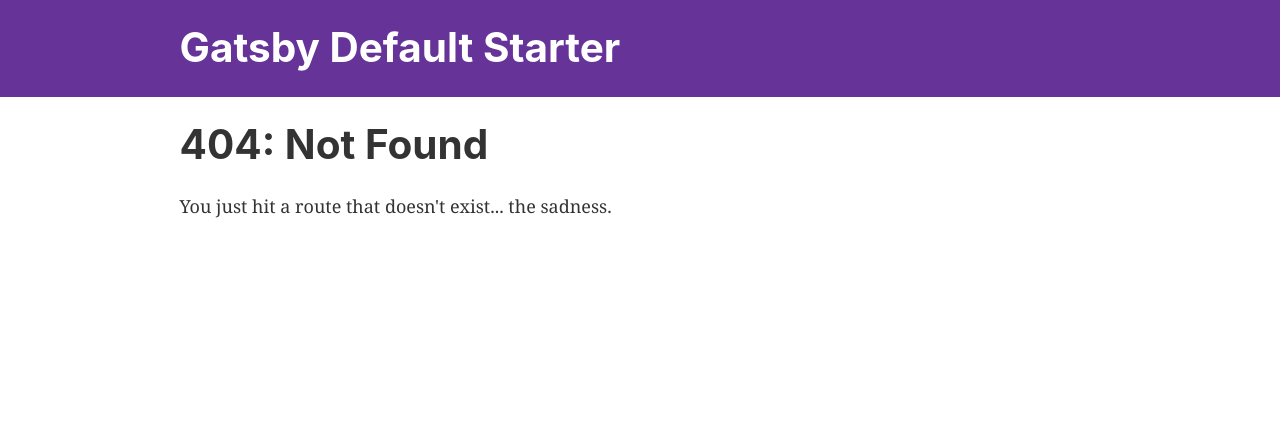
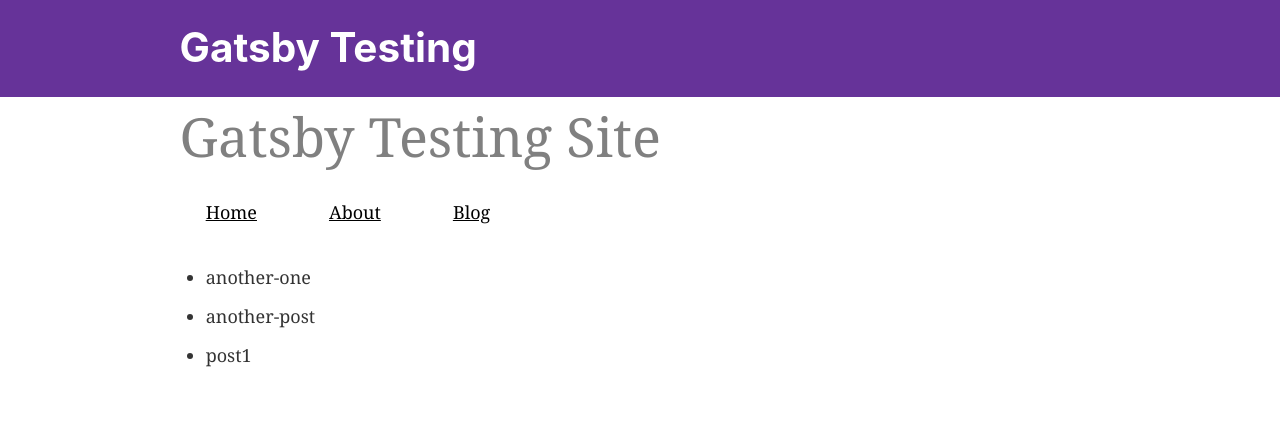
Before and after one commit to adityanagar10/gatbsy-testing, a Gatsby site: page /blog in a window 1280 px wide. Before the commit this address had no page. Built offline with nearby package versions, Linux system fonts and the light colour scheme; Gatsby itself is replaced by a stand-in of ours.

Commit message:
Blogs pages and blogs mdx added

```diff
--- a/gatsby-config.js
+++ b/gatsby-config.js
@@ -1,6 +1,6 @@
 module.exports = {
   siteMetadata: {
-    title: `Gatsby Default Starter`,
+    title: `Gatsby Testing`,
     description: `Kick off your next, great Gatsby project with this default starter. This barebones starter ships with the main Gatsby configuration files you might need.`,
     author: `@gatsbyjs`,
     siteUrl: `https://gatsbystarterdefaultsource.gatsbyjs.io/`,
@@ -9,11 +9,11 @@
     `gatsby-plugin-react-helmet`,
     `gatsby-plugin-image`,
     {
-      resolve: `gatsby-source-filesystem`,
+      resolve: "gatsby-source-filesystem",
       options: {
-        name: `images`,
-        path: `${__dirname}/src/images`,
-      },
+        name: `blog`,
+        path: `${__dirname}/blogs`,
+      }
     },
     `gatsby-transformer-sharp`,
     `gatsby-plugin-sharp`,
--- a/src/components/layout.css
+++ b/src/components/layout.css
@@ -5,6 +5,24 @@
   box-sizing: border-box;
   overflow-y: scroll;
 }
+
+.navLinks{
+  color: #000;
+  list-style: none;
+  display: flex;
+  padding-top: 2rem;
+}
+
+.layoutTitle{
+    color:grey;
+    font-size: 3rem;
+
+}
+.navLinkItem{
+  color: #000;
+  padding-right: 2rem;
+}
+
 body {
   margin: 0;
   -webkit-font-smoothing: antialiased;
--- a/src/components/layout.js
+++ b/src/components/layout.js
@@ -7,7 +7,7 @@
 
 import * as React from "react"
 import PropTypes from "prop-types"
-import { useStaticQuery, graphql } from "gatsby"
+import {Link, useStaticQuery, graphql } from "gatsby"
 
 import Header from "./header"
 import "./layout.css"
@@ -26,6 +26,7 @@
   return (
     <>
       <Header siteTitle={data.site.siteMetadata?.title || `Title`} />
+
       <div
         style={{
           margin: `0 auto`,
@@ -33,6 +34,26 @@
           padding: `0 1.0875rem 1.45rem`,
         }}
       >
+       <span className="layoutTitle">Gatsby Testing Site</span>
+      <nav>
+        <ul className="navLinks">
+          <li className="navLinkItem">
+            <Link to="/" className="navLinkItem">
+              Home
+            </Link>
+          </li>
+          <li className="navLinkItem">
+            <Link to="/about" className="navLinkItem">
+              About
+            </Link>
+          </li>
+          <li className="navLinkItem">
+            <Link to="/blog" className="navLinkItem">
+              Blog
+            </Link>
+          </li>
+        </ul>
+      </nav>
         <main>{children}</main>
         <footer
           style={{
--- /dev/null
+++ b/src/pages/blog.js
@@ -0,0 +1,31 @@
+import * as React from 'react'
+import { graphql } from 'gatsby'
+import Layout from '../components/layout'
+
+const BlogPage = ({ data }) => {
+  return (
+    <Layout pageTitle="My Blog Posts">
+      <ul>
+      {
+        data.allFile.nodes.map(node => (
+          <li key={node.name}>
+            {node.name}
+          </li>
+        ))
+      }
+      </ul>
+    </Layout>
+  )
+}
+
+export const query = graphql`
+  query {
+    allFile {
+      nodes {
+        name
+      }
+    }
+  }
+`
+
+export default BlogPage
--- /dev/null
+++ b/src/pages/index.css
@@ -0,0 +1,4 @@
+.indexTitle{
+    color:hotpink;
+    font-size: 3rem;
+}
--- a/src/pages/index.js
+++ b/src/pages/index.js
@@ -1,14 +1,14 @@
 import * as React from "react"
 import { Link } from "gatsby"
 import { StaticImage } from "gatsby-plugin-image"
-
+import './index.css'
 import Layout from "../components/layout"
 import Seo from "../components/seo"
 
 const IndexPage = () => (
   <Layout>
     <Seo title="Home" />
-    <h1>Welcome to my Gatsby Page</h1>
+    <h1 className="indexTitle">Welcome to my Gatsby Page</h1>
     <StaticImage
         alt="Clifford, a reddish-brown pitbull, posing on a couch and looking stoically at the camera"
         src="https://pbs.twimg.com/media/E1oMV3QVgAIr1NT?format=jpg&name=large"
```
Also changed, not shown: blogs/another-one.mdx (added, +13 -0 lines), blogs/another-post.mdx (added, +22 -0 lines), blogs/post1.mdx (added, +22 -0 lines).
